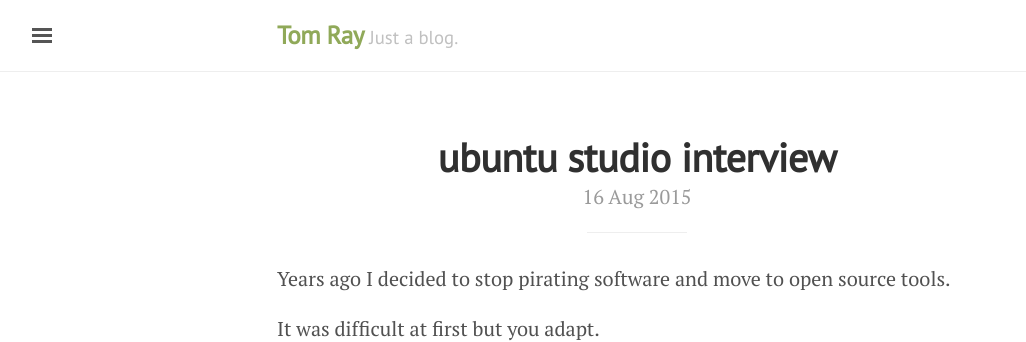
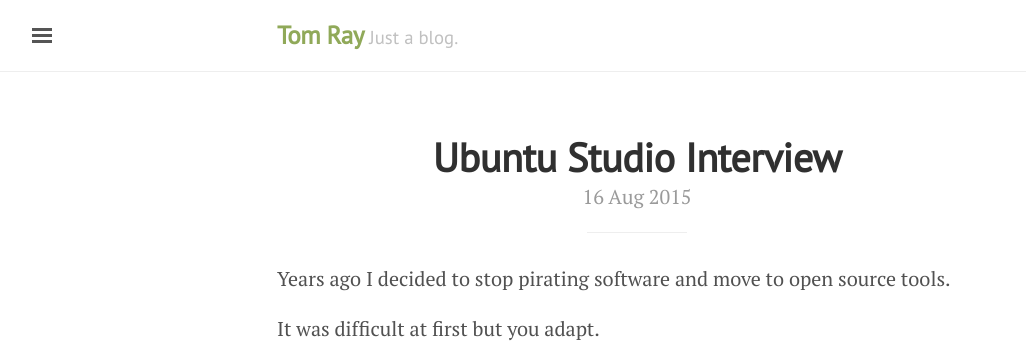
Before and after one commit to tmray/tmray.github.com, a Jekyll site: the page built from _posts/2015-08-16-ubuntu-studio-interview.md, in a window 1280 px wide. Shown: the top 342 px of the page, without its empty margins (3-1029 px from the left). Built offline with Jekyll 4.4.1, drawn with Linux system fonts in a browser that asks for light colours.

```diff
--- a/_posts/2015-08-16-ubuntu-studio-interview.md
+++ b/_posts/2015-08-16-ubuntu-studio-interview.md
@@ -1,6 +1,6 @@
 ---
 layout: post
-title: ubuntu studio interview
+title: Ubuntu Studio Interview
 ---
 Years ago I decided to stop pirating software and move to open source tools.
 
```
